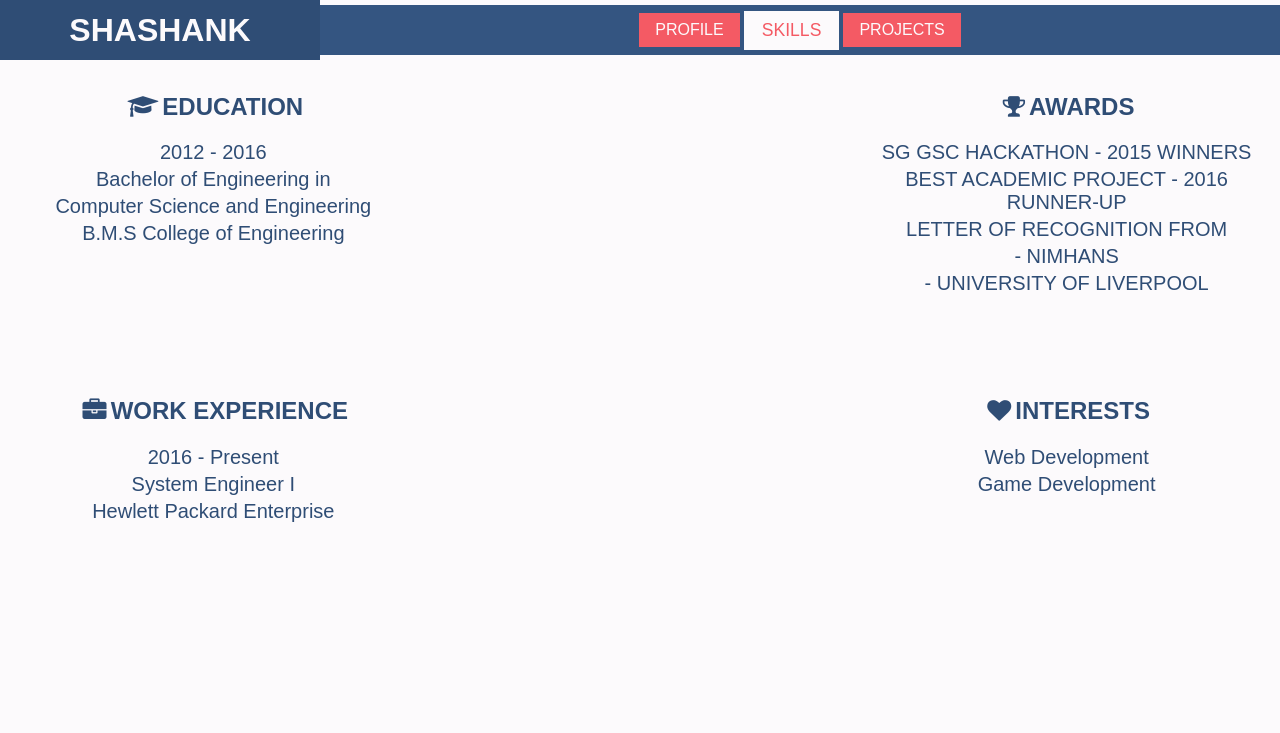
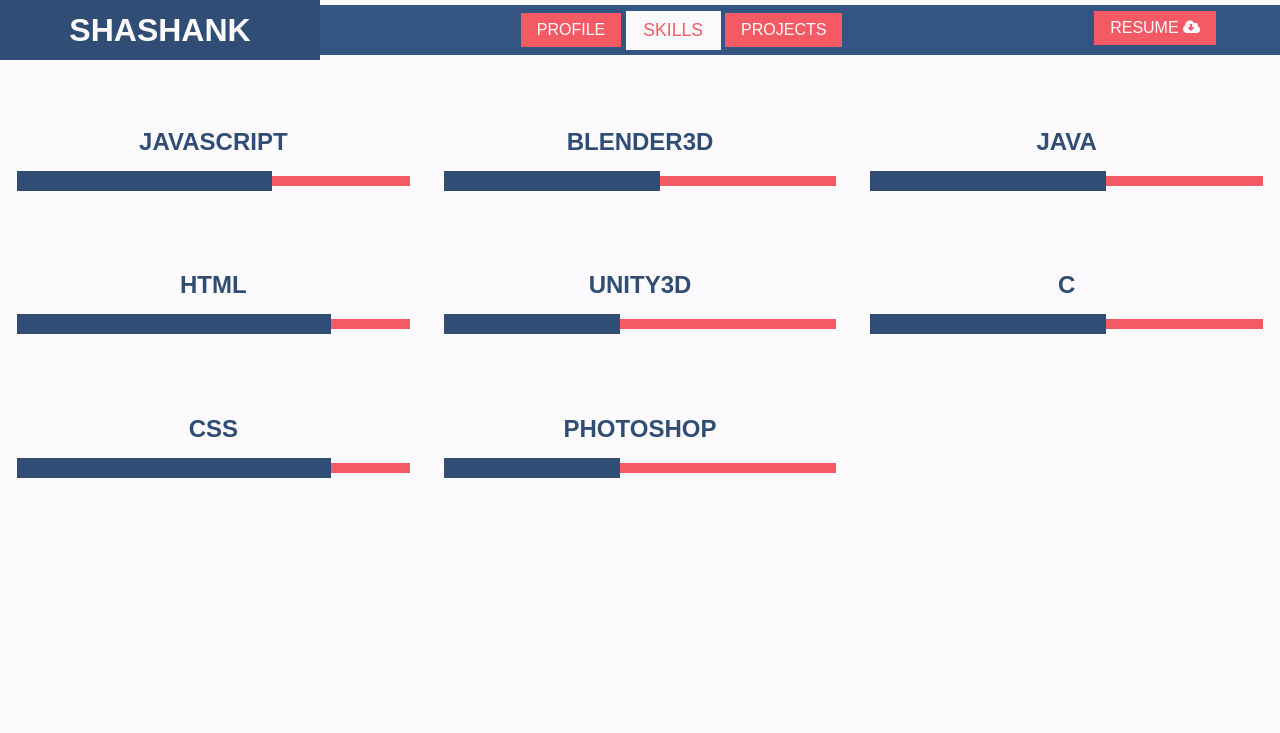
Before and after one commit to ShashankVinayak/ShashankVinayak.github.io, a plain HTML site: page index.html in a window 1280 px wide. Shown: the top 733 px of the page. Drawn offline with Linux system fonts and the light colour scheme; a web font is replaced by a local one.

Commit message:
profile page updated

```diff
--- a/css/custom.css
+++ b/css/custom.css
@@ -391,4 +391,8 @@ body {
         margin: 0 auto;
         font-size: 2rem;
     }
+
+    #portfolio-resume-download-link {
+        display: none;
+    }
 }
--- a/index.html
+++ b/index.html
@@ -29,6 +29,8 @@
                 <div class="pure-u-1 pure-u-md-3-4">
                     <div class="portfolio-menu-holder">
                         <div class="pure-menu pure-menu-horizontal pure-menu-scrollable portfolio-menu">
+                            <div class="pure-g">
+                                <div class="pure-u-1 pure-u-md-3-4">
                                     <ul class="pure-menu-list">
                                         <li class="pure-menu-item">
                                             <a href="#" class="pure-menu-link portfolio-menu-link">PROFILE</a>
@@ -41,12 +43,24 @@
                                         </li>
                                     </ul>
                                 </div>
+                                <div class="pure-u-md-1-4" id="portfolio-resume-download-link">
+                                    <ul class="pure-menu-list">
+                                        <li class="pure-menu-item">
+                                            <a href="#" class="pure-menu-link portfolio-menu-link">
+                                                RESUME
+                                                <i class="fa fa-cloud-download" aria-hidden="true"></i>
+                                            </a>
+                                        </li>
+                                    </ul>
+                                </div>
+                            </div>
+                        </div>
                     </div>
                 </div>
             </div>
         </nav>
     </header>
-    <section id="portfolio-profile">
+    <section id="portfolio-profile" class="portfolio-hide">
         <div class="pure-g">
             <div class="pure-u-1 pure-u-sm-1-3">
                 <section class="portfolio-profiles-holder">
@@ -103,7 +117,7 @@
             </div>
         </div>
     </section>
-    <section id="portfolio-skills" class="portfolio-hide">
+    <section id="portfolio-skills">
         <div class="pure-g">
             <div class="pure-u-1 pure-u-md-1-2 pure-u-lg-1-3">
                 <article class="portfolio-skill-holder">
@@ -286,7 +300,7 @@
             </div>
         </div>
     </footer>
-    <!-- <script src="js/index.min.js"></script> -->
+    <script src="js/index.min.js"></script>
 </body>
 
 </html>
```
Also changed, not shown: 1 other file. Lines whose indentation alone changed are shown as unchanged.
